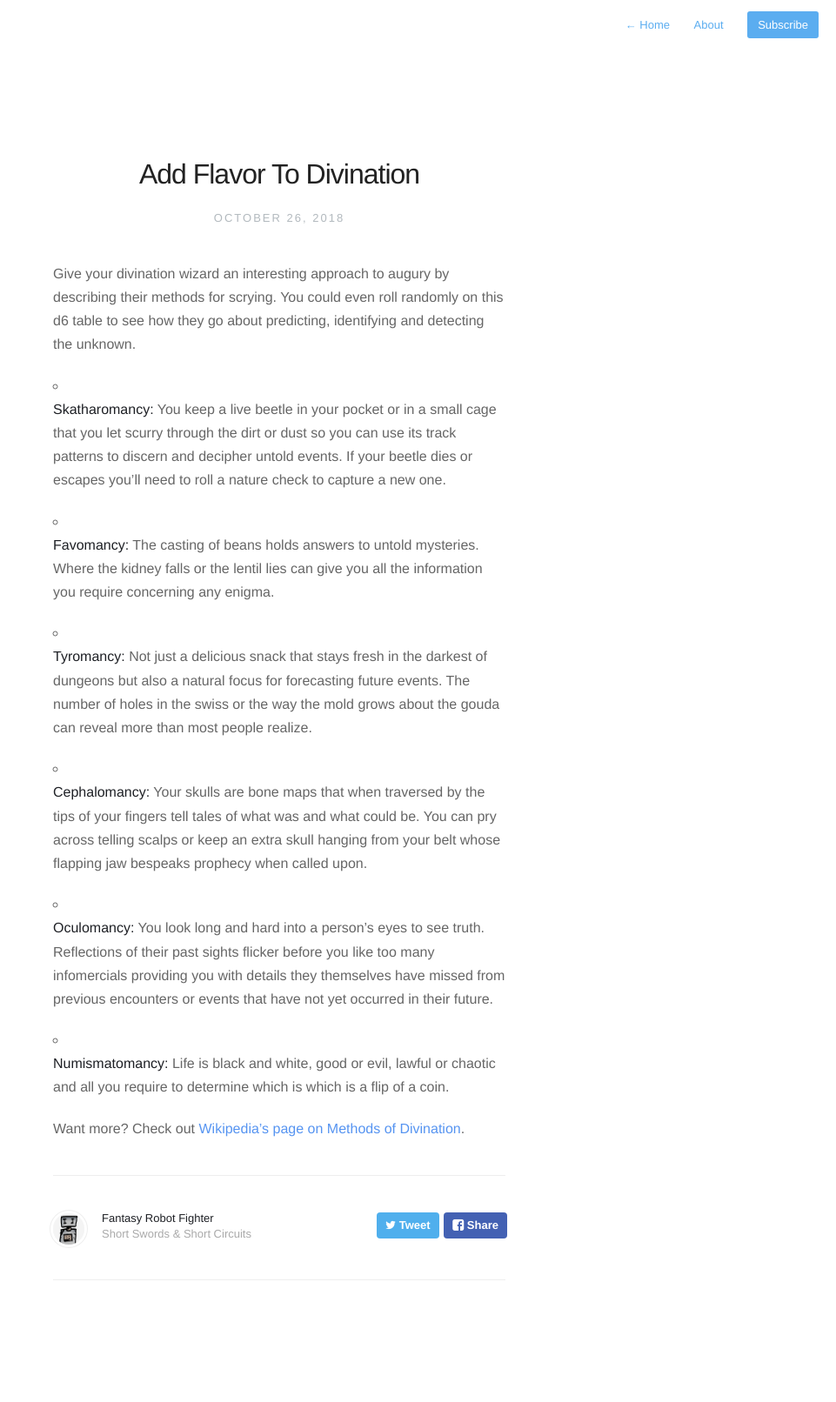
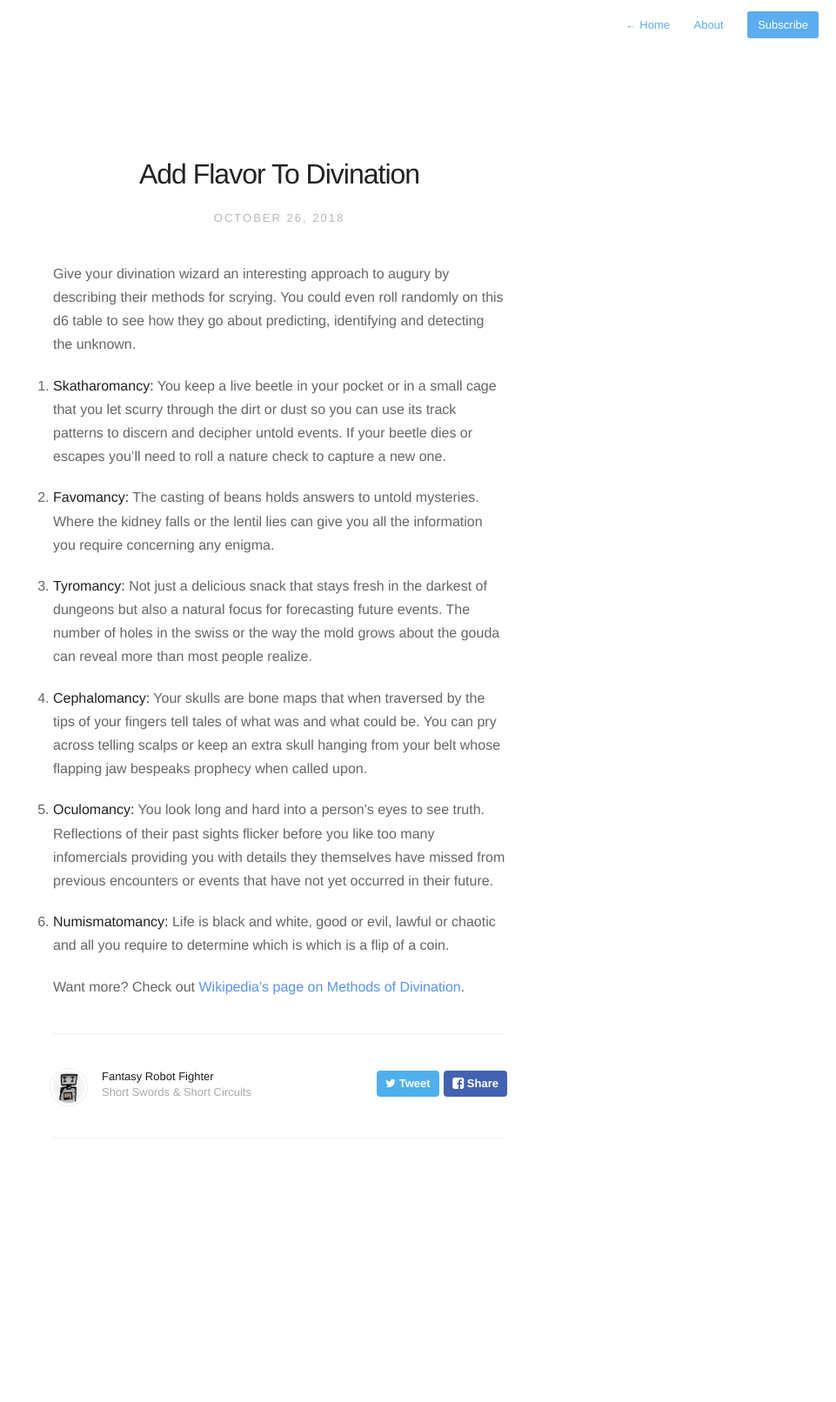
Before and after one commit to FantasyRobotFighter/fantasyrobotfighter.github.io, a Jekyll site: the page built from _posts/2018-10-26-Flavors-of-Divination.md, in a window 1280 px wide. Shown: the whole page at 87% size, without its empty margins (319-1280 px from the left). Built offline with Jekyll 4.4.1, drawn with Linux system fonts in a browser that asks for light colours; nearby versions of some CDN libraries; after the commit the page ends 1449 px from its top, so only the background shows below that.

Commit message:
Update assets/css/style.css

```diff
--- a/assets/css/style.css
+++ b/assets/css/style.css
@@ -183,7 +183,7 @@ a,
 }
 
 ul 	{ margin:0; padding:0; }
-li	{ list-style-type:circle; list-style-position:inside; }
+li	{ list-style-position:outside; }
 
 /* Line Height */
 #post-body, p { line-height:1.7; }
```
